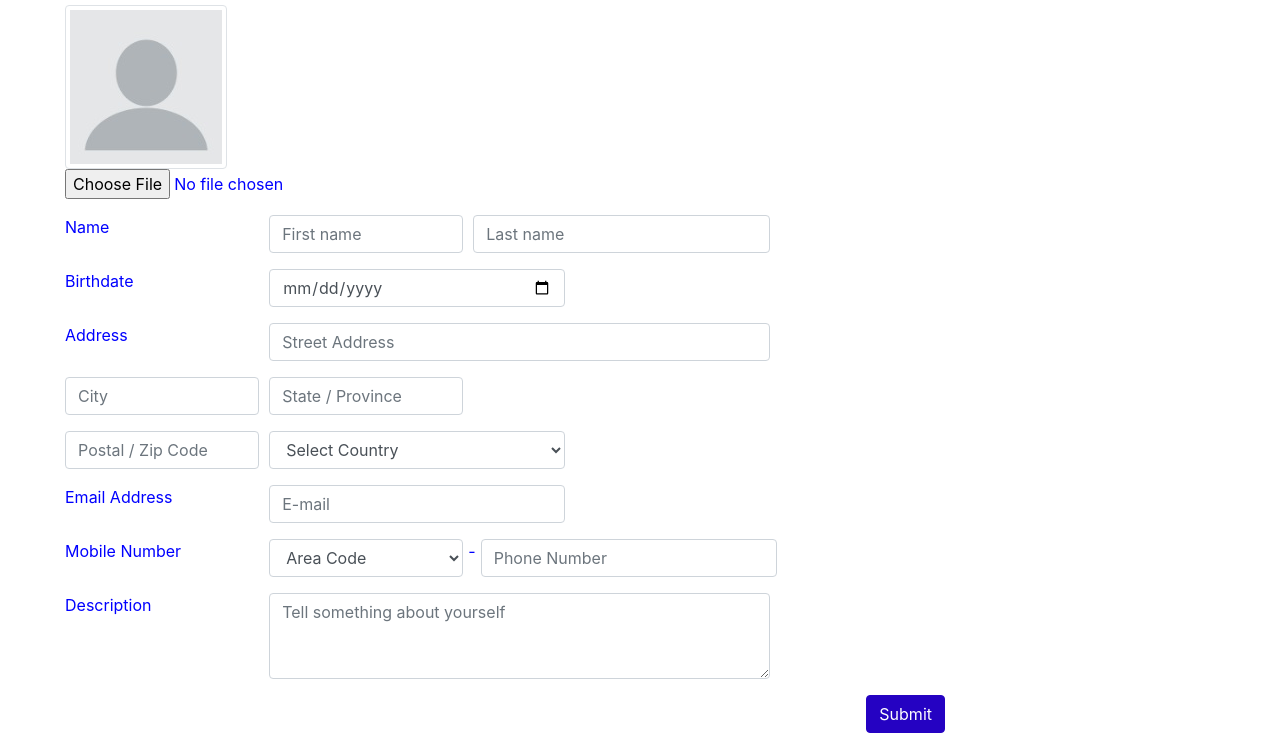
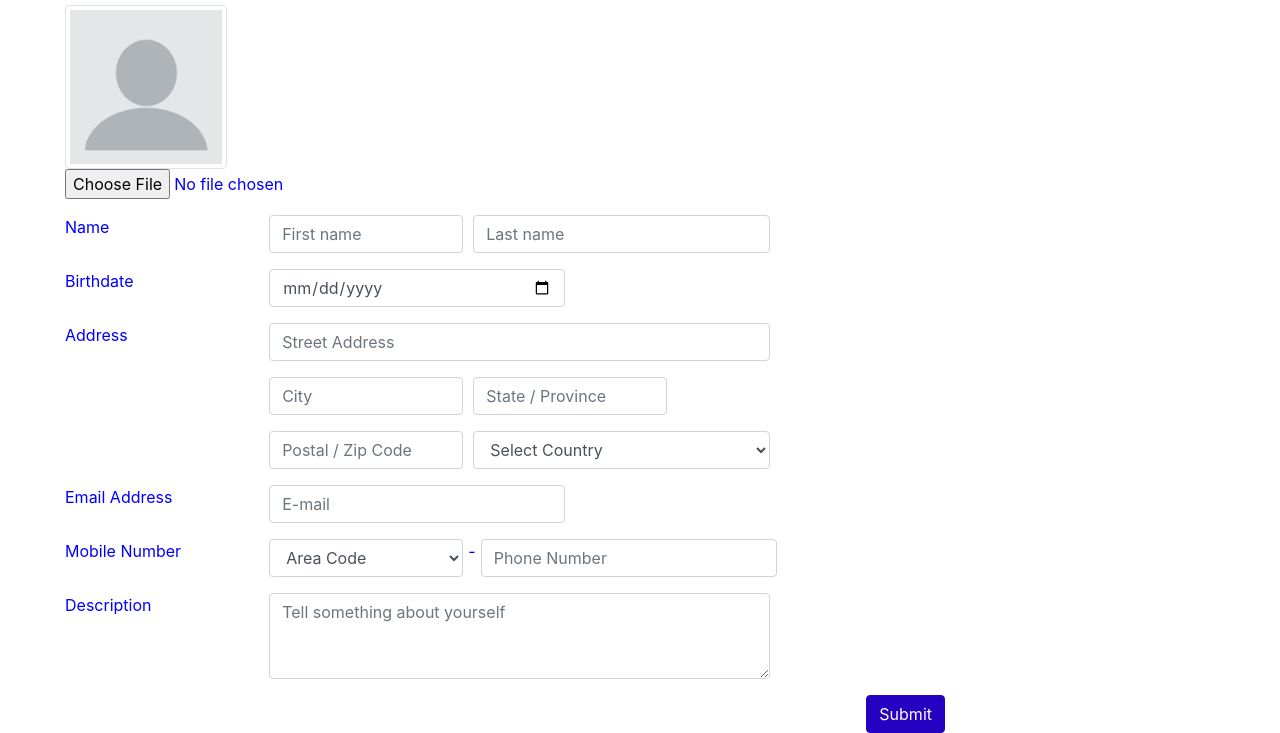
Before and after one commit to dsdeguzman/Activity, a plain HTML site: page index.html in a window 1280 px wide. Shown: the part 147-880 px from the top of the page. Drawn offline with Linux system fonts and the light colour scheme.

Commit message:
Update index.html

```diff
--- a/index.html
+++ b/index.html
@@ -86,6 +86,8 @@
       <form class="Address">
         <div class="form-row">
           <div class="col-sm-2">
+          </div>
+          <div class="col-sm-2">
             <input type="text" class="form-control" id="inputAddress2" placeholder="City">
           </div>
           <div class="col-sm-2">
@@ -94,6 +96,8 @@
         </div>
       </form>
       <form class="form-row">
+        <div class="col-sm-2">
+        </div>
         <div class="col-sm-2">
           <input type="tel" class="form-control" id="inputAddress2" placeholder="Postal / Zip Code">
         </div>
```
